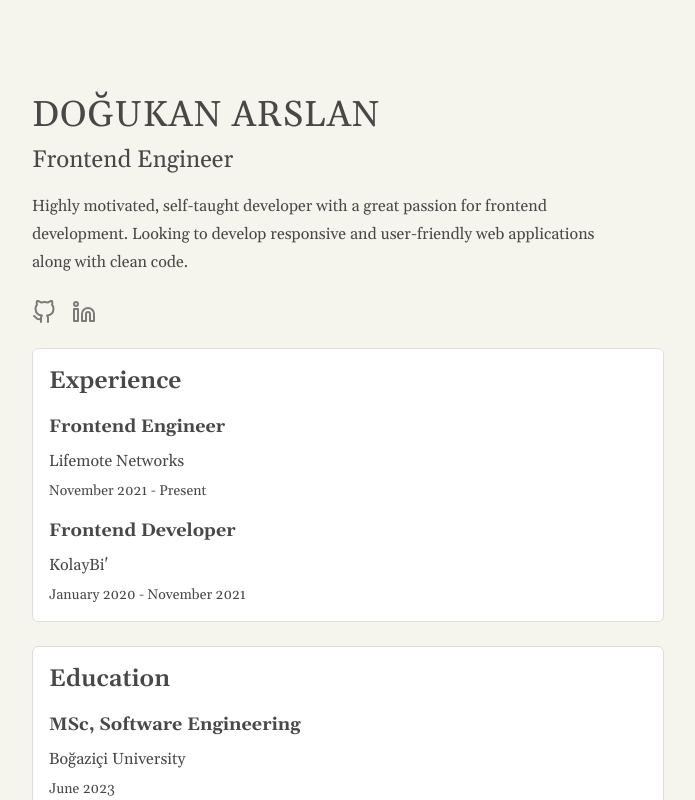
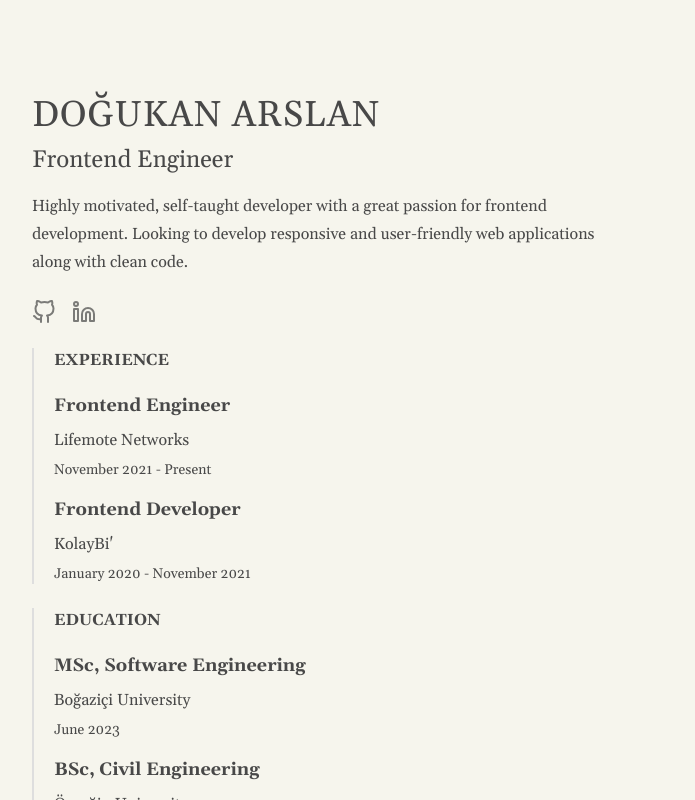
Before and after one commit to dogukanarslan/portfolio, a Next.js app: page / in a window 1280 px wide. Shown: the top 800 px of the page, without its empty margins (292-987 px from the left). Built offline with nearby package versions, Linux system fonts and the light colour scheme.

Commit message:
Use side border

```diff
--- a/app/components/Card.tsx
+++ b/app/components/Card.tsx
@@ -1,5 +1,5 @@
 interface Props {
-  title?: string;
+  title: string;
   children: React.ReactNode;
 }
 
@@ -7,11 +7,9 @@ export const Card = (props: Props) => {
   const { title, children } = props;
 
   return (
-    <section className="bg-surface border border-border rounded-md p-4">
-      <div className="space-y-4">
-        {title && <h2 className="text-2xl font-semibold">{title}</h2>}
-        <div className="space-y-4">{children}</div>
-      </div>
+    <section className="border-l-2 border-border pl-5">
+      <h2 className="mb-5 font-bold uppercase">{title}</h2>
+      <div className="space-y-4">{children}</div>
     </section>
   );
 };
```
